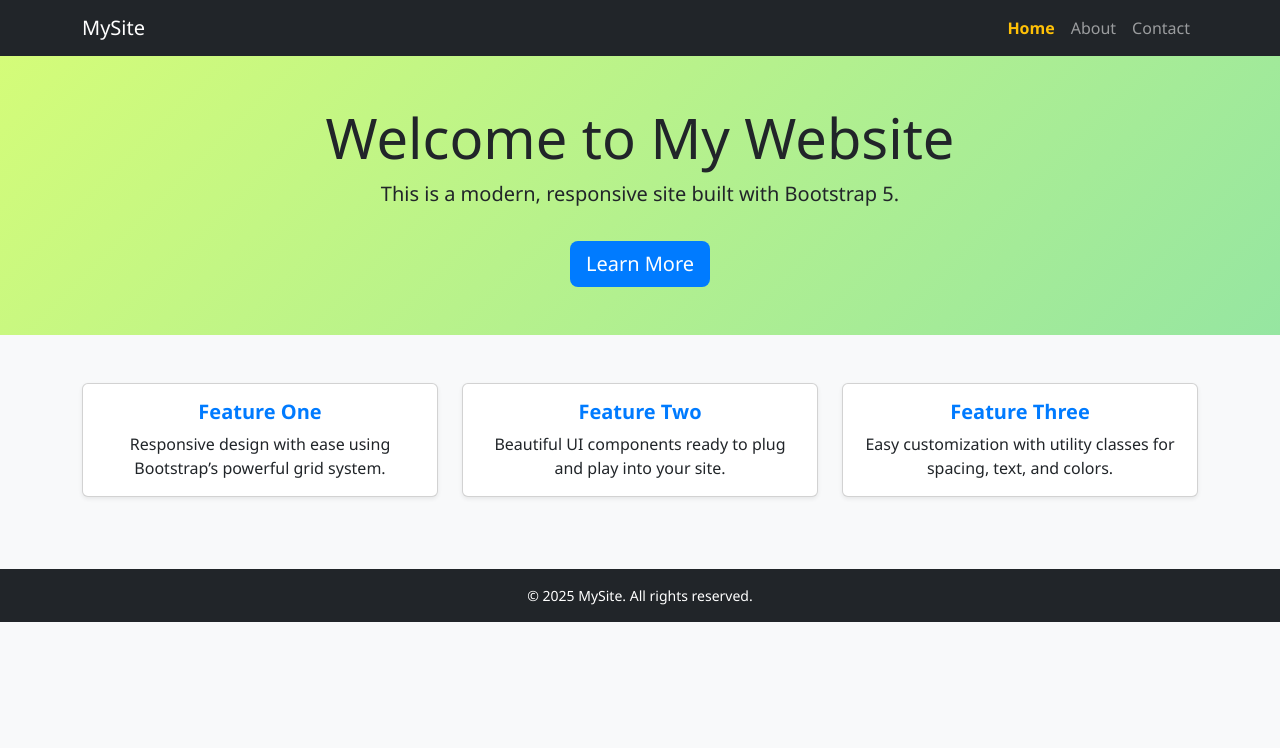
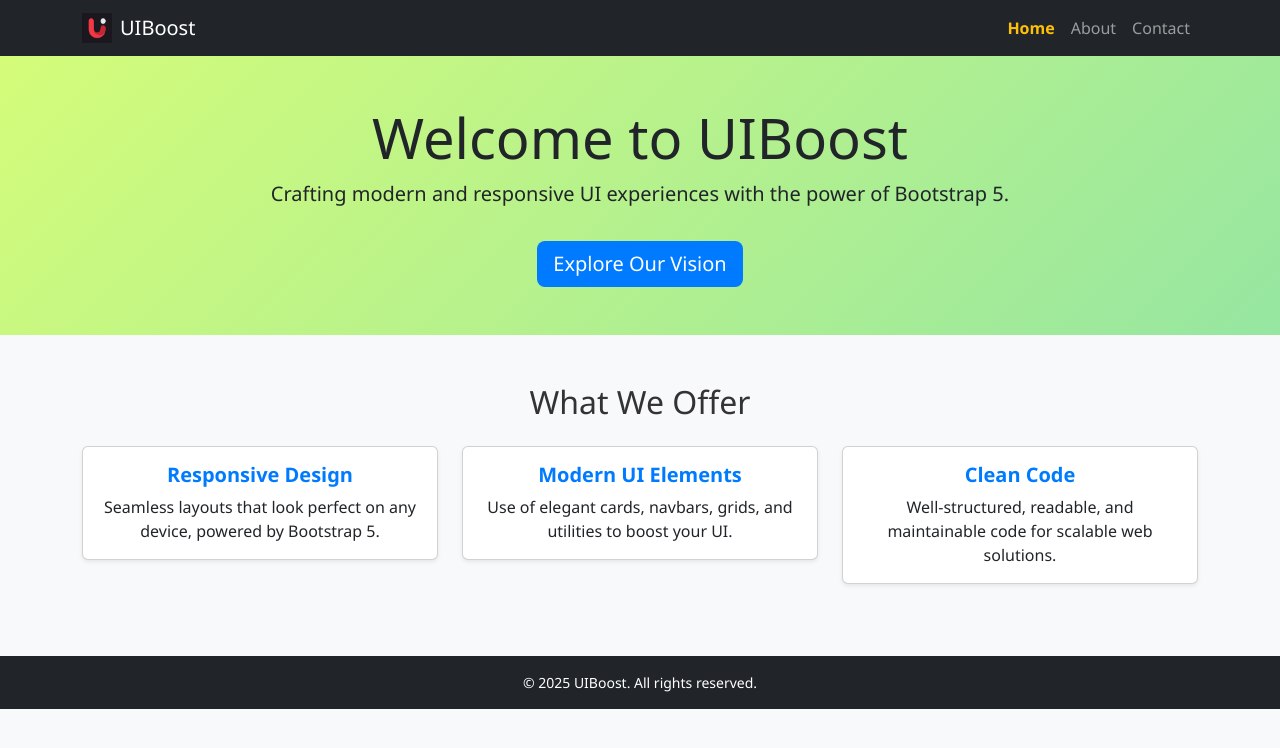
Before and after one commit to sathvikgsk/bootstrap-website, a plain HTML site: page index.html in a window 1280 px wide. Drawn offline with nearby package versions, Linux system fonts and the light colour scheme.

Commit message:
Final update: added tech branding, filled card content, polished layout

```diff
--- a/index.html
+++ b/index.html
@@ -3,7 +3,7 @@
 <head>
   <meta charset="UTF-8" />
   <meta name="viewport" content="width=device-width, initial-scale=1.0" />
-  <title>Home | My Bootstrap Site</title>
+  <title>Home | UIBoost</title>
   <link href="https://cdn.jsdelivr.net/npm/bootstrap@5.3.2/dist/css/bootstrap.min.css" rel="stylesheet">
   <link rel="stylesheet" href="assets/style.css">
 </head>
@@ -12,7 +12,10 @@
   <!-- Navbar -->
   <nav class="navbar navbar-expand-lg navbar-dark bg-dark">
     <div class="container">
-      <a class="navbar-brand" href="#">MySite</a>
+      <a class="navbar-brand d-flex align-items-center gap-2" href="#">
+        <img src="assets/logo.png" alt="UIBoost Logo" width="30" height="30">
+        <span>UIBoost</span>
+      </a>
       <button class="navbar-toggler" type="button" data-bs-toggle="collapse" data-bs-target="#navbarNav">
         <span class="navbar-toggler-icon"></span>
       </button>
@@ -29,37 +32,38 @@
   <!-- Hero Section -->
   <section class="bg-light text-center py-5">
     <div class="container">
-      <h1 class="display-4">Welcome to My Website</h1>
-      <p class="lead">This is a modern, responsive site built with Bootstrap 5.</p>
-      <a href="about.html" class="btn btn-primary btn-lg mt-3">Learn More</a>
+      <h1 class="display-4">Welcome to UIBoost</h1>
+      <p class="lead">Crafting modern and responsive UI experiences with the power of Bootstrap 5.</p>
+      <a href="about.html" class="btn btn-primary btn-lg mt-3">Explore Our Vision</a>
     </div>
   </section>
 
   <!-- Features Section -->
   <section class="py-5">
     <div class="container">
+      <h2 class="text-center mb-4">What We Offer</h2>
       <div class="row text-center">
         <div class="col-md-4 mb-4">
           <div class="card shadow-sm">
             <div class="card-body">
-              <h5 class="card-title">Feature One</h5>
-              <p class="card-text">Responsive design with ease using Bootstrap’s powerful grid system.</p>
+              <h5 class="card-title">Responsive Design</h5>
+              <p class="card-text">Seamless layouts that look perfect on any device, powered by Bootstrap 5.</p>
             </div>
           </div>
         </div>
         <div class="col-md-4 mb-4">
           <div class="card shadow-sm">
             <div class="card-body">
-              <h5 class="card-title">Feature Two</h5>
-              <p class="card-text">Beautiful UI components ready to plug and play into your site.</p>
+              <h5 class="card-title">Modern UI Elements</h5>
+              <p class="card-text">Use of elegant cards, navbars, grids, and utilities to boost your UI.</p>
             </div>
           </div>
         </div>
         <div class="col-md-4 mb-4">
           <div class="card shadow-sm">
             <div class="card-body">
-              <h5 class="card-title">Feature Three</h5>
-              <p class="card-text">Easy customization with utility classes for spacing, text, and colors.</p>
+              <h5 class="card-title">Clean Code</h5>
+              <p class="card-text">Well-structured, readable, and maintainable code for scalable web solutions.</p>
             </div>
           </div>
         </div>
@@ -69,7 +73,7 @@
 
   <!-- Footer -->
   <footer class="bg-dark text-white text-center py-3">
-    &copy; 2025 MySite. All rights reserved.
+    &copy; 2025 UIBoost. All rights reserved.
   </footer>
 
   <script src="https://cdn.jsdelivr.net/npm/bootstrap@5.3.2/dist/js/bootstrap.bundle.min.js"></script>
```
Also changed, not shown: about.html (+5 -1 lines), contact.html (+7 -4 lines), assets/logo.png (added).
